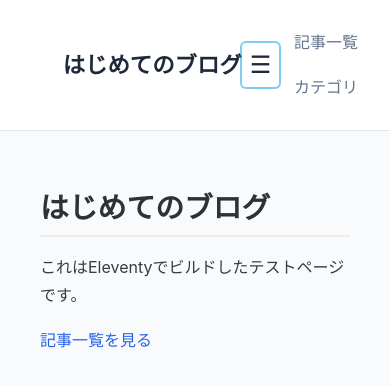
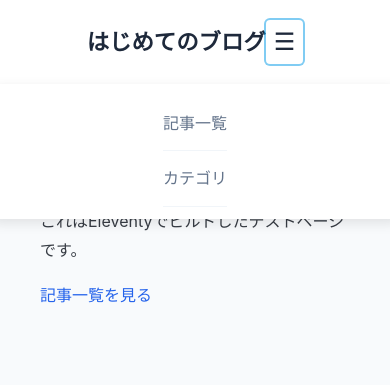
Before and after one commit to fyoshihiro/my-blog, an Eleventy site: page index.md in a window 390 px wide. Both pictures are taken after a click on the button "メニュー". Built offline with nearby package versions, Linux system fonts and the light colour scheme; Eleventy itself is replaced by a stand-in of ours; files that its build step writes are made by us from their sources.

Commit message:
Fix nav menu to overlay instead of pushing content

```diff
--- a/style.css
+++ b/style.css
@@ -67,18 +67,35 @@
   .nav-toggle {
     display: inline-block;
   }
+
+  .site-nav {
+    position: relative;
+  }
+
   .nav-links {
+    position: absolute;
+    top: 100%;
+    left: 0;
+    right: 0;
     flex-direction: column;
     gap: 0;
+    background: #fff;
+    box-shadow: 0 4px 12px rgba(0,0,0,0.1);
     max-height: 0;
     overflow: hidden;
     transition: max-height 0.3s ease;
+    z-index: 10;
+    padding: 0 40px;
   }
+
   .nav-links li {
-    padding: 0.5em 0;
+    padding: 0.8em 0;
+    border-bottom: 1px solid #f1f5f9;
   }
+
   .nav-links.open {
     max-height: 300px;
+    padding: 12px 40px;
   }
 }
 
```
